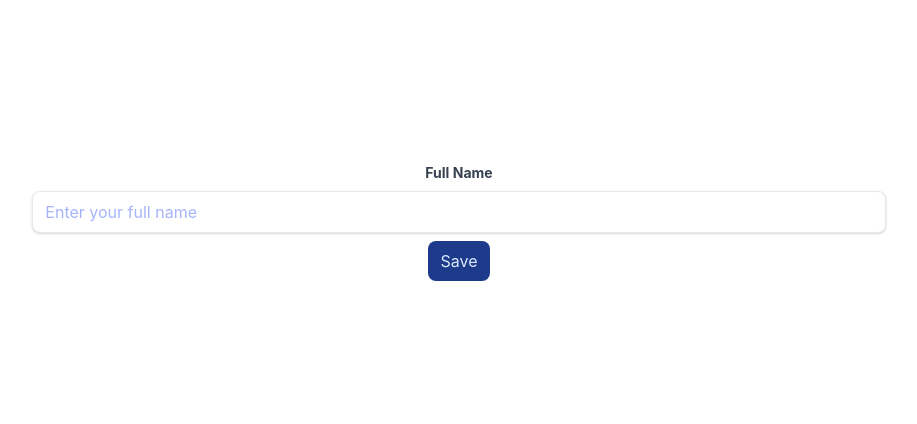
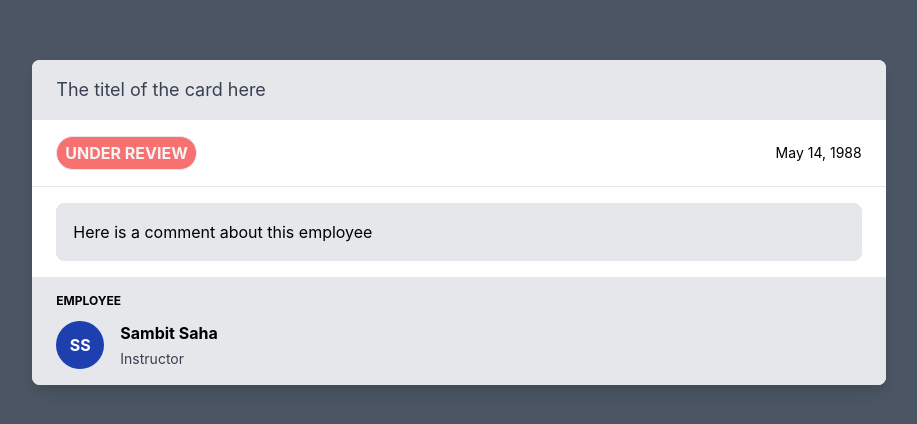
Before and after one commit to sambitos23/iot_lab_practice, a React (Create React App) app: page / in a window 1280 px wide. Shown: the part 178-602 px from the top of the page, without its empty margins (181-1098 px from the left). Built offline with nearby package versions, Linux system fonts and the light colour scheme.

Commit message:
Employee card

```diff
--- a/src/App.js
+++ b/src/App.js
@@ -4,6 +4,7 @@ import Text from "../src/tailwind_css/Text_style";
 import Button_style from "../src/tailwind_css/Buttons_style";
 import Block from "../src/tailwind_css/Block_gallery";
 import Input from "../src/tailwind_css/input_style";
+import Card from "../src/tailwind_css/Employee_card";
 
 
 export default class App extends React.Component{
@@ -14,8 +15,9 @@ export default class App extends React.Component{
         <Box_Shade/><br /><br />
         <Text/><br /><br />
         <Button_style /><br/><br />
-        <Block/> */}
-        <Input />
+        <Block/>
+        <Input /> */}
+        <Card/>
       </div>
     )
   }
--- /dev/null
+++ b/src/tailwind_css/Employee_card.js
@@ -0,0 +1,36 @@
+import React from "react";
+
+export default class Card extends React.Component{
+    render(){
+        return(
+            <div className="h-screen flex bg-gray-600 justify-center items-center ">
+                <div className="w-2/3 bg-white shadow-lg rounded-lg overflow-hidden">
+                    <div className="bg-gray-200 text-gray-700 text-lg px-6 py-4">The titel of the card here</div>
+
+                    <div className="flex px-6 py-4 justify-between items-center">
+                        <div className="bg-red-400 font-bold uppercase px-2 py-1 rounded-full border border-gray-200 text-gray-100">Under Review</div>
+                        <div className="text-sm">May 14, 1988</div>
+                    </div>
+
+                    <div className="px-6 py-4 border-t border-grey-200">
+                        <div className="border rounded-lg p-4 bg-gray-200">
+                            Here is a comment about this employee
+                        </div>
+                    </div>
+
+                    <div className="bg-gray-200 px-6 py-4">
+                        <div className="uppercase text-xs font-bold text-grey-600">Employee</div>
+
+                        <div className="flex items-center pt-3">
+                            <div className="bg-blue-800 w-12 h-12 flex justify-center items-center rounded-full uppercase font-bold text-white">SS</div>
+                            <div className="ml-4">
+                                <p className="font-bold">Sambit Saha</p>
+                                <p className="text-sm text-gray-700 mt-1">Instructor</p>
+                            </div>
+                        </div>
+                    </div>
+                </div>
+            </div>
+        )
+    }
+}
```
